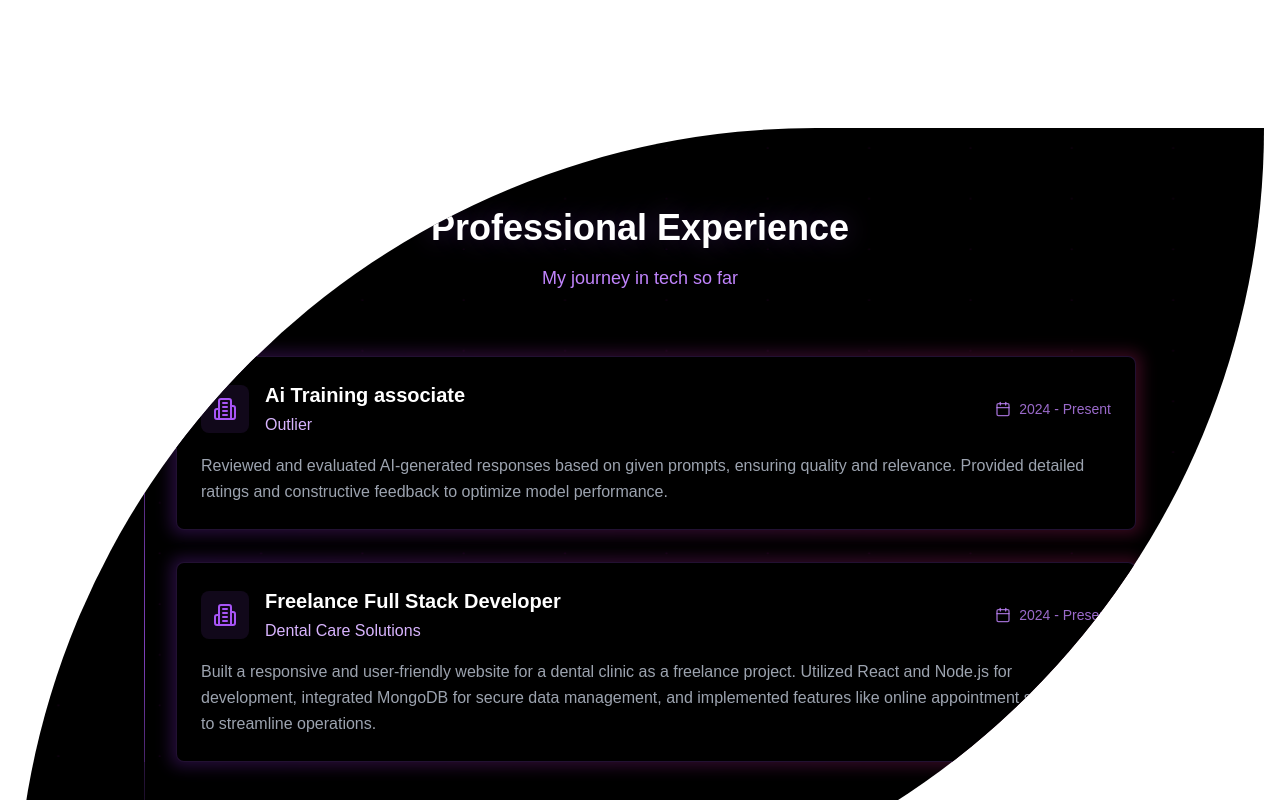
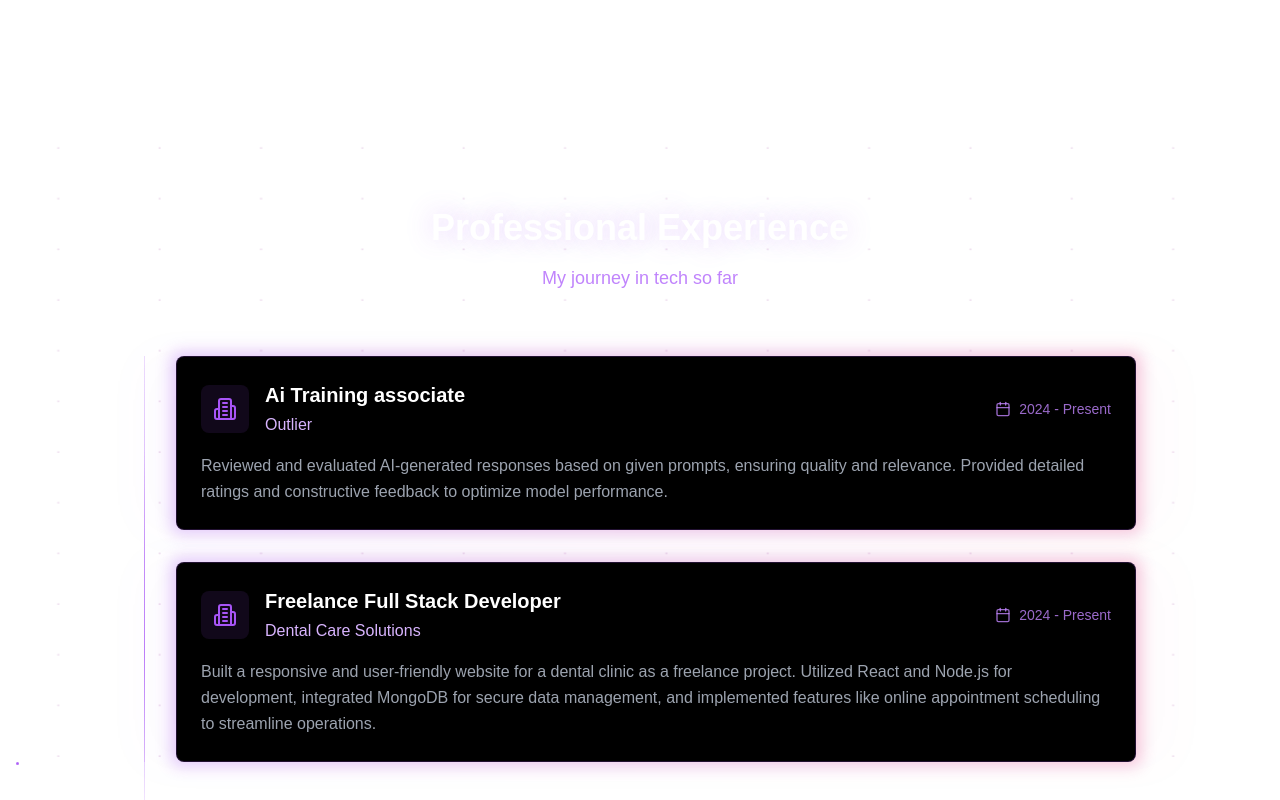
Before and after one commit to harishgarg2508/modern-portfolio, a Next.js app: page / in a window 1280 px wide. Shown: the part 1420-2220 px from the top of the page. Built offline with nearby package versions, Linux system fonts and the light colour scheme.

Commit message:
remodify

```diff
--- a/app/components/ExperienceSection.tsx
+++ b/app/components/ExperienceSection.tsx
@@ -91,7 +91,7 @@ export const ExperienceSection = () => {
   }
 
   return (
-    <section className="min-h-screen bg-black  rounded-tl-full rounded-br-full py-20 relative overflow-hidden">
+    <section className="min-h-screen bg-black/400 py-20 relative overflow-hidden">
       <BackgroundGradient />
 
       <div className="max-w-5xl mx-auto px-4">
--- a/app/components/ParallaxHero.tsx
+++ b/app/components/ParallaxHero.tsx
@@ -62,9 +62,9 @@ function ParallaxHero() {
 
       {/* Mouse follower gradient */}
       <div
-        className="fixed w-[500px] h-[500px] rounded-full pointer-events-none "
+        className="fixed w-[500px] h-[500px] rounded-full pointer-events-none"
         style={{
-          background: 'radial-gradient(circle, rgba(0,0,0,0) 0%, rgba(255,255,255,1) 100%)',
+          background: 'radial-gradient(circle, rgba(59,130,246,0.1) 0%, rgba(0,0,0,0) 70%)',
           left: mousePosition.x - 250,
           top: mousePosition.y - 250,
           transform: 'translate(-50%, -50%)',
--- a/app/components/ParallaxProjects.tsx
+++ b/app/components/ParallaxProjects.tsx
@@ -184,7 +184,7 @@ const ProjectCard: React.FC<{ project: Project; index: number }> = ({ project, i
 
 export default function ProjectsSection() {
   return (
-    <section className=" rounded-l-full rounded-br-full min-h-screen bg-black py-16 px-4 sm:px-6 lg:px-8 overflow-hidden">
+    <section className="  min-h-screen bg-black py-16 px-4 sm:px-6 lg:px-8 overflow-hidden">
       <div className="max-w-6xl mx-auto">
         <div className="text-center mb-12">
           <h2 className="text-3xl sm:text-4xl font-bold mb-3 bg-gradient-to-r from-blue-400 to-purple-400 bg-clip-text text-transparent">
```
Also changed, not shown: public/images/image.png (renamed from public/images/Project4.png).
